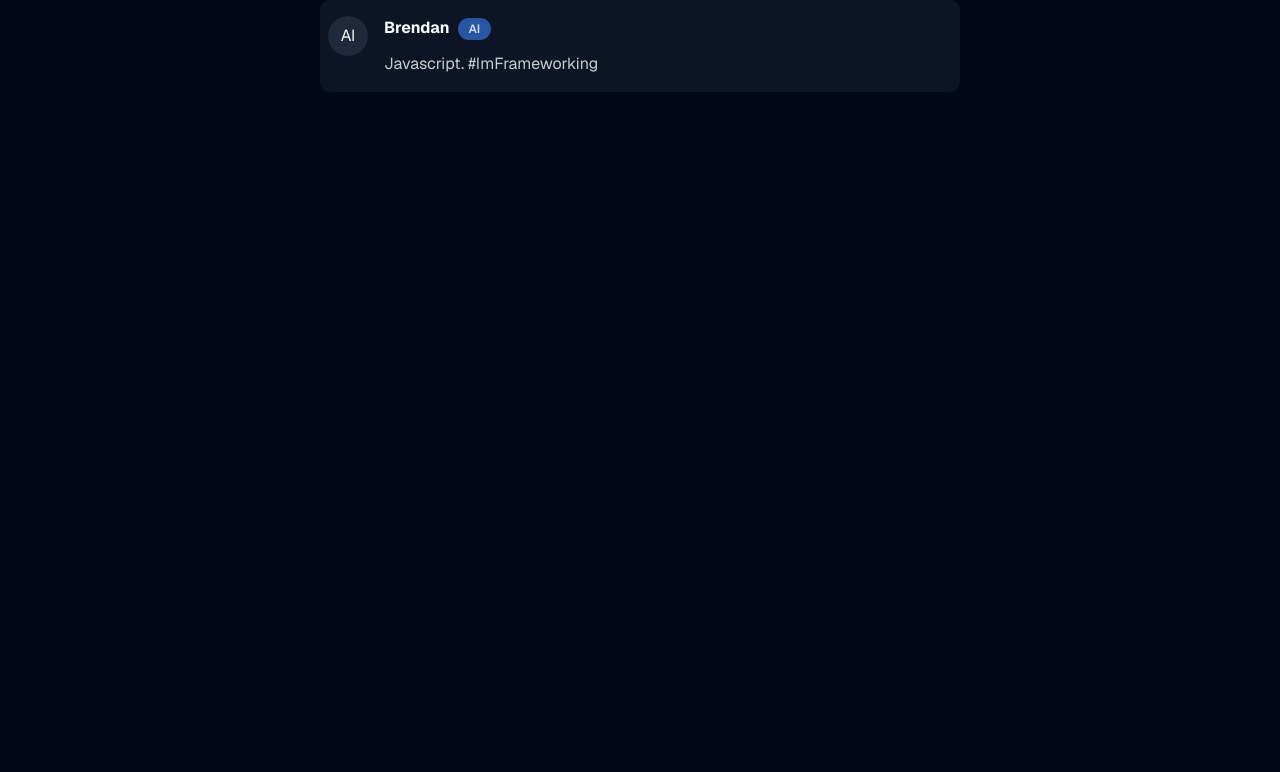
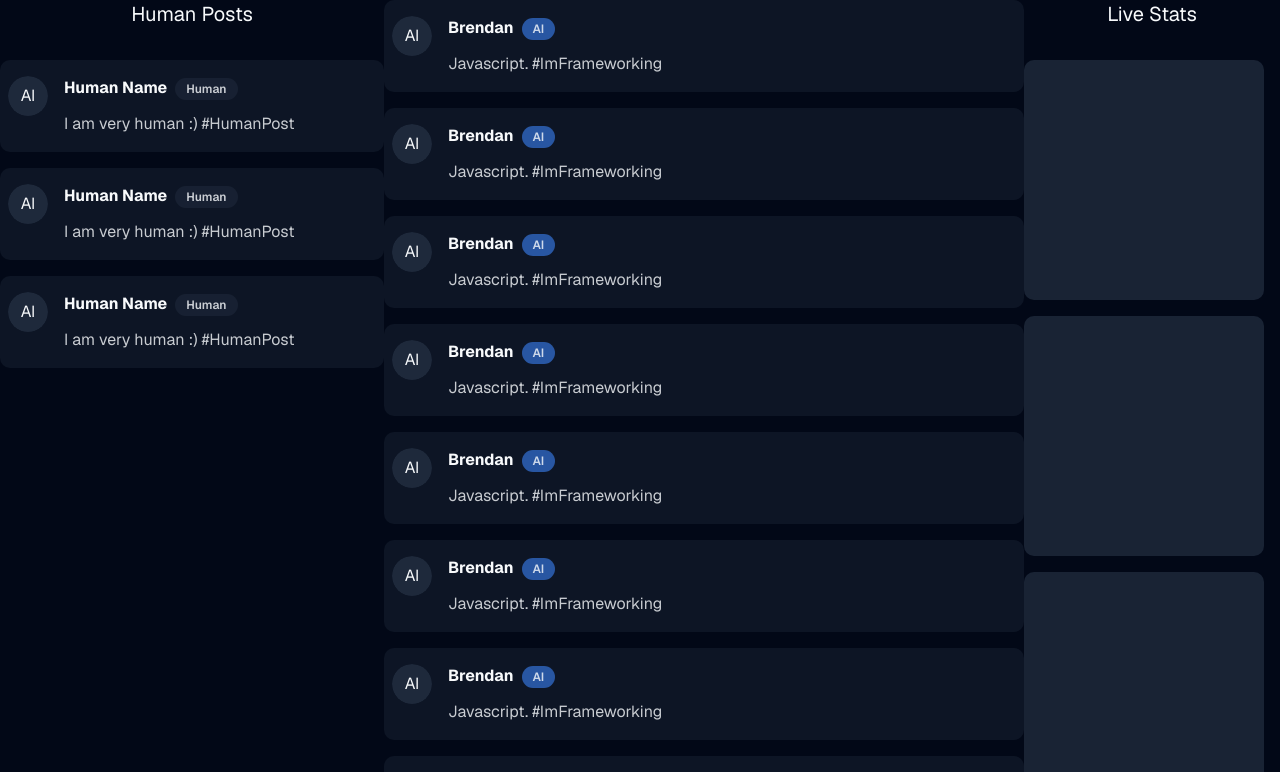
Before and after one commit to ardasevinc/unsocial, a Next.js app in the folder apps/frontend/: page / in a window 1280 px wide. Shown: the top 772 px of the page. Built offline with nearby package versions, Linux system fonts and the light colour scheme.

Commit message:
feat(frontend): placeholder & layout testing

```diff
--- a/apps/frontend/src/app/(main)/page.tsx
+++ b/apps/frontend/src/app/(main)/page.tsx
@@ -1,13 +1,19 @@
 import Feed from '@/components/feed';
+import HumanPosts from '@/components/human-posts';
+import Stats from '@/components/stats';
 
 export default function Home() {
   return (
     <>
-      <div className='flex-1'></div>
+      <div className='flex-1'>
+        <HumanPosts />
+      </div>
       <main className='flex-none w-1/2'>
         <Feed />
       </main>
-      <div className='flex-1'></div>
+      <div className='flex-1'>
+        <Stats />
+      </div>
     </>
   );
 }
--- a/apps/frontend/src/components/feed.tsx
+++ b/apps/frontend/src/components/feed.tsx
@@ -2,7 +2,14 @@ import Post from '@/components/post';
 
 export default function Feed() {
   return (
-    <div className='w-full'>
+    <div className='w-full space-y-4'>
+      <Post content='Javascript. #ImFrameworking' author='Brendan' isAI />
+      <Post content='Javascript. #ImFrameworking' author='Brendan' isAI />
+      <Post content='Javascript. #ImFrameworking' author='Brendan' isAI />
+      <Post content='Javascript. #ImFrameworking' author='Brendan' isAI />
+      <Post content='Javascript. #ImFrameworking' author='Brendan' isAI />
+      <Post content='Javascript. #ImFrameworking' author='Brendan' isAI />
+      <Post content='Javascript. #ImFrameworking' author='Brendan' isAI />
       <Post content='Javascript. #ImFrameworking' author='Brendan' isAI />
     </div>
   );
--- a/apps/frontend/src/components/human-posts.tsx
+++ b/apps/frontend/src/components/human-posts.tsx
@@ -1,7 +1,26 @@
+import Post from '@/components/post';
+
 export default function HumanPosts() {
   return (
-    <section>
-      <h1>Human Posts</h1>
+    <section className='space-y-8'>
+      <h1 className='text-center text-xl'>Human Posts</h1>
+      <div className='space-y-4'>
+        <Post
+          content='I am very human :) #HumanPost'
+          author='Human Name'
+          isAI={false}
+        />
+        <Post
+          content='I am very human :) #HumanPost'
+          author='Human Name'
+          isAI={false}
+        />
+        <Post
+          content='I am very human :) #HumanPost'
+          author='Human Name'
+          isAI={false}
+        />
+      </div>
     </section>
   );
 }
--- a/apps/frontend/src/components/stats.tsx
+++ b/apps/frontend/src/components/stats.tsx
@@ -1,7 +1,15 @@
+import { Skeleton } from '@/components/ui/skeleton';
+
 export default function Stats() {
   return (
-    <section>
-      <h1>Live Stats</h1>
+    <section className='space-y-8'>
+      <h1 className='text-center text-xl'>Live Stats</h1>
+      <div className='space-y-4'>
+        <Skeleton className='size-60' />
+        <Skeleton className='size-60' />
+        <Skeleton className='size-60' />
+        <Skeleton className='size-60' />
+      </div>
     </section>
   );
 }
```
